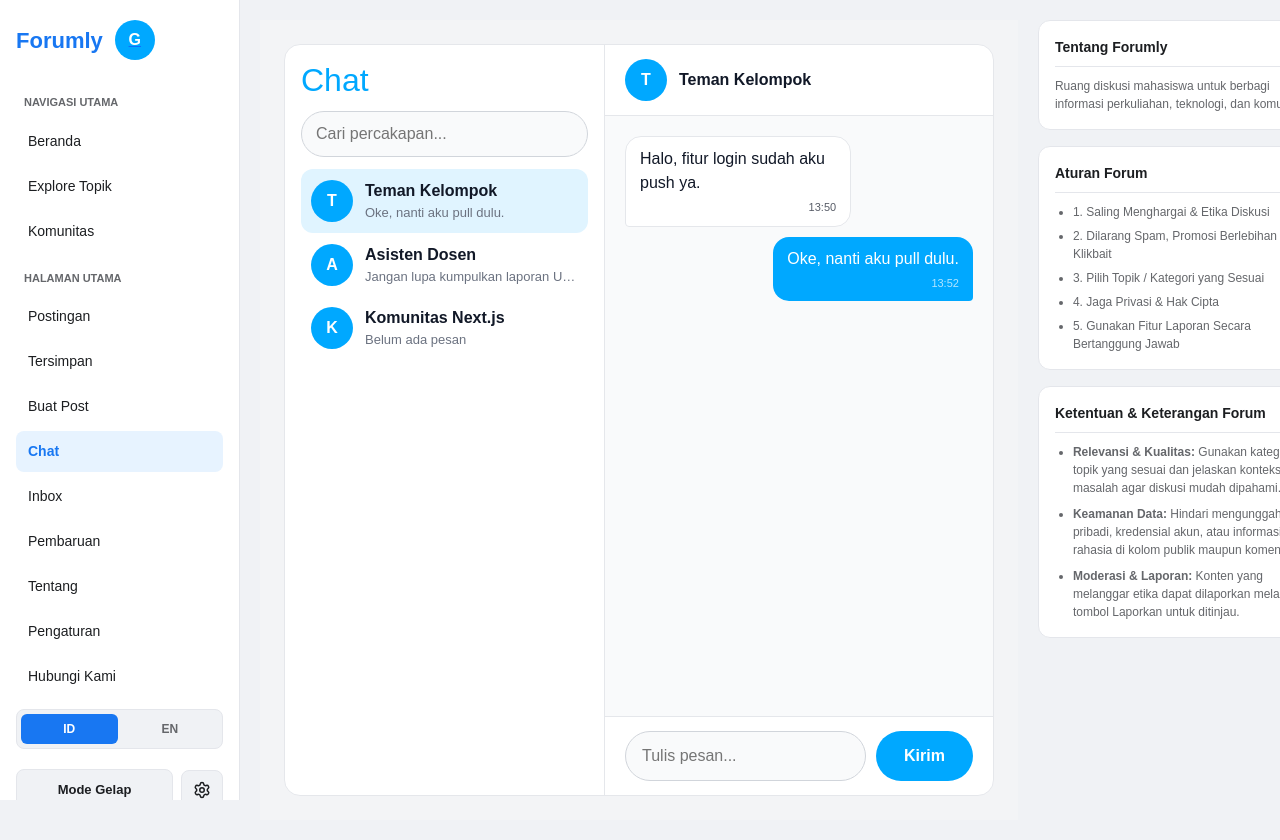
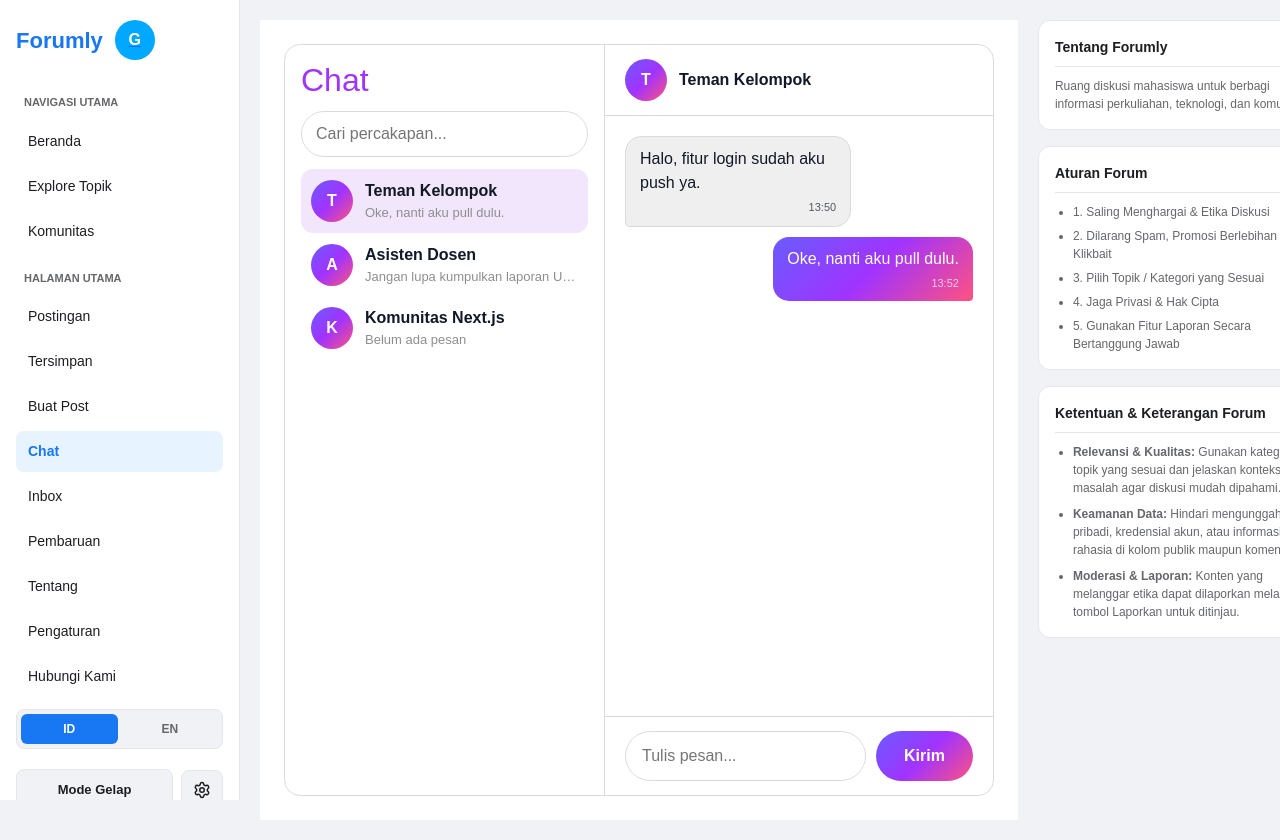
Before and after one commit to marchikari-hub/Forumly-Front-End, a Next.js app: page /chat in a window 1280 px wide. Shown: the top 840 px of the page. Built offline with nearby package versions, Linux system fonts and the light colour scheme.

Commit message:
ubah warna chat dengan menggunakan warna gradasi ungu,pink,biru

```diff
--- a/app/chat/chat.module.css
+++ b/app/chat/chat.module.css
@@ -1,25 +1,25 @@
-/* ===== Mode terang (default) ===== */
 .halaman {
-  --bg: #f3f4f6;
+  --bg: #ffffff;
   --panel: #ffffff;
-  --panel-2: #f9fafb;
-  --border: #e5e7eb;
-  --input-border: #d1d5db;
+  --panel-2: #ffffff;
+  --border: #dbdbdb;
+  --input-border: #dbdbdb;
   --text: #111827;
-  --muted: #6b7280;
-  --accent: #00a8ff;
-  --accent-hover: #0090dd;
-  --hover: #f3f4f6;
-  --active: #e0f4ff;
-  --bubble-me-bg: #00a8ff;
+  --muted: #8e8e8e;
+  --accent: #a033ff;
+  --accent-hover: #8a24e0;
+  --hover: #fafafa;
+  --active: #f1e6fc;
+  --bubble-me-bg: linear-gradient(135deg, #6a5cff, #a033ff, #ff5280);
   --bubble-me-text: #ffffff;
-  --bubble-other-bg: #ffffff;
-  --judul-color: #00a8ff;
+  --bubble-other-bg: #efefef;
+  --judul-color: #a033ff;
   --judul-bg: none;
-  --avatar-bg: #00a8ff;
+  --avatar-bg: linear-gradient(135deg, #6a5cff, #a033ff, #ff5280);
   --avatar-text: #ffffff;
   --glow: none;
   --blur: none;
+  --grad-size: 100% 100%;
 
   padding: 24px;
   background: var(--bg);
@@ -27,34 +27,33 @@
   min-height: 100vh;
 }
 
-/* ===== Mode gelap: hologram ===== */
 :global([data-theme="dark"]) .halaman {
-  --bg: radial-gradient(circle at 15% 20%, rgba(0, 240, 255, 0.22), transparent 45%),
-    radial-gradient(circle at 85% 80%, rgba(255, 79, 216, 0.22), transparent 45%),
-    radial-gradient(circle at 50% 50%, rgba(138, 92, 255, 0.18), transparent 60%),
+  --bg: radial-gradient(circle at 15% 20%, rgba(106, 92, 255, 0.22), transparent 45%),
+    radial-gradient(circle at 85% 80%, rgba(255, 82, 128, 0.22), transparent 45%),
+    radial-gradient(circle at 50% 50%, rgba(160, 51, 255, 0.18), transparent 60%),
     #05010f;
   --panel: rgba(20, 12, 55, 0.55);
   --panel-2: rgba(8, 4, 30, 0.45);
-  --border: rgba(0, 240, 255, 0.35);
-  --input-border: rgba(138, 92, 255, 0.6);
+  --border: rgba(160, 51, 255, 0.35);
+  --input-border: rgba(106, 92, 255, 0.6);
   --text: #e8f7ff;
   --muted: #9ab8d9;
-  --accent: #00f0ff;
-  --accent-hover: #7df9ff;
-  --hover: rgba(0, 240, 255, 0.1);
-  --active: rgba(138, 92, 255, 0.28);
-  --bubble-me-bg: linear-gradient(135deg, #00f0ff, #8a5cff, #ff4fd8);
-  --bubble-me-text: #06031a;
-  --bubble-other-bg: rgba(0, 240, 255, 0.08);
+  --accent: #a033ff;
+  --accent-hover: #c27bff;
+  --hover: rgba(160, 51, 255, 0.1);
+  --active: rgba(106, 92, 255, 0.28);
+  --bubble-me-bg: linear-gradient(135deg, #6a5cff, #a033ff, #ff5280);
+  --bubble-me-text: #ffffff;
+  --bubble-other-bg: rgba(255, 255, 255, 0.08);
   --judul-color: transparent;
-  --judul-bg: linear-gradient(90deg, #00f0ff, #8a5cff, #ff4fd8);
-  --avatar-bg: linear-gradient(135deg, #00f0ff, #8a5cff, #ff4fd8);
-  --avatar-text: #06031a;
-  --glow: 0 0 22px rgba(0, 240, 255, 0.35), inset 0 0 28px rgba(138, 92, 255, 0.18);
+  --judul-bg: linear-gradient(90deg, #6a5cff, #a033ff, #ff5280);
+  --avatar-bg: linear-gradient(135deg, #6a5cff, #a033ff, #ff5280);
+  --avatar-text: #ffffff;
+  --glow: 0 0 22px rgba(160, 51, 255, 0.35), inset 0 0 28px rgba(106, 92, 255, 0.18);
   --blur: blur(14px);
+  --grad-size: 200% 200%;
 }
 
-/* ===== Layout ===== */
 .wadah {
   position: relative;
   display: grid;
@@ -68,7 +67,6 @@
   overflow: hidden;
 }
 
-/* kolom kiri */
 .daftarKontak {
   border-right: 1px solid var(--border);
   padding: 16px;
@@ -144,7 +142,7 @@
   height: 42px;
   border-radius: 50%;
   background: var(--avatar-bg);
-  background-size: 200% 200%;
+  background-size: var(--grad-size);
   color: var(--avatar-text);
   display: flex;
   align-items: center;
@@ -152,7 +150,6 @@
   font-weight: bold;
 }
 
-/* kolom kanan */
 .panelChat {
   display: flex;
   flex-direction: column;
@@ -191,7 +188,7 @@
 .saya {
   align-self: flex-end;
   background: var(--bubble-me-bg);
-  background-size: 200% 200%;
+  background-size: var(--grad-size);
   color: var(--bubble-me-text);
   border-bottom-right-radius: 4px;
   box-shadow: var(--glow);
@@ -237,7 +234,7 @@
 
 .tombolKirim {
   background: var(--bubble-me-bg);
-  background-size: 200% 200%;
+  background-size: var(--grad-size);
   color: var(--bubble-me-text);
   border: none;
   border-radius: 999px;
@@ -251,7 +248,6 @@
   filter: brightness(1.15);
 }
 
-/* ===== Efek hologram (hanya mode gelap) ===== */
 @keyframes holoGeser {
   0% { background-position: 0% 50%; }
   50% { background-position: 100% 50%; }
@@ -265,7 +261,6 @@
   animation: holoGeser 6s ease infinite;
 }
 
-/* garis scan tipis seperti proyeksi hologram */
 :global([data-theme="dark"]) .wadah::after {
   content: "";
   position: absolute;
@@ -273,8 +268,8 @@
   pointer-events: none;
   background: repeating-linear-gradient(
     to bottom,
-    rgba(0, 240, 255, 0.04) 0,
-    rgba(0, 240, 255, 0.04) 1px,
+    rgba(160, 51, 255, 0.04) 0,
+    rgba(160, 51, 255, 0.04) 1px,
     transparent 1px,
     transparent 4px
   );
```
